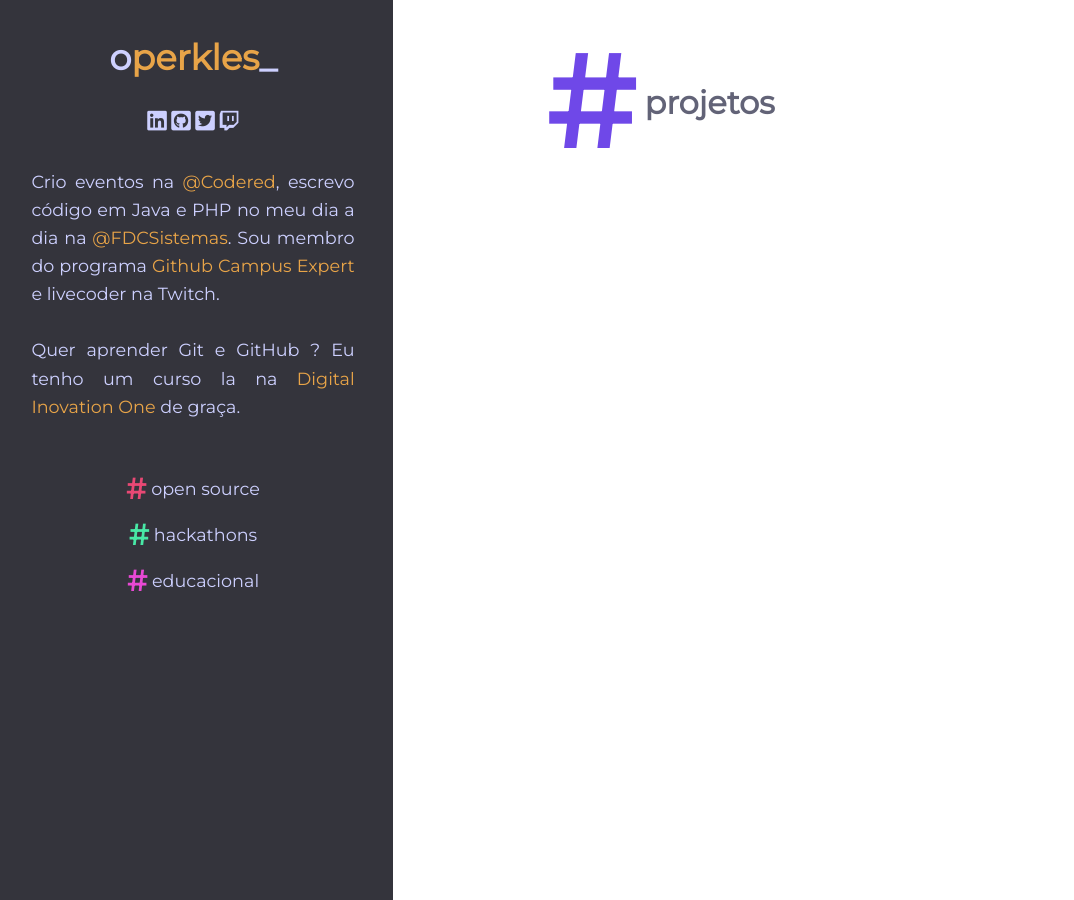
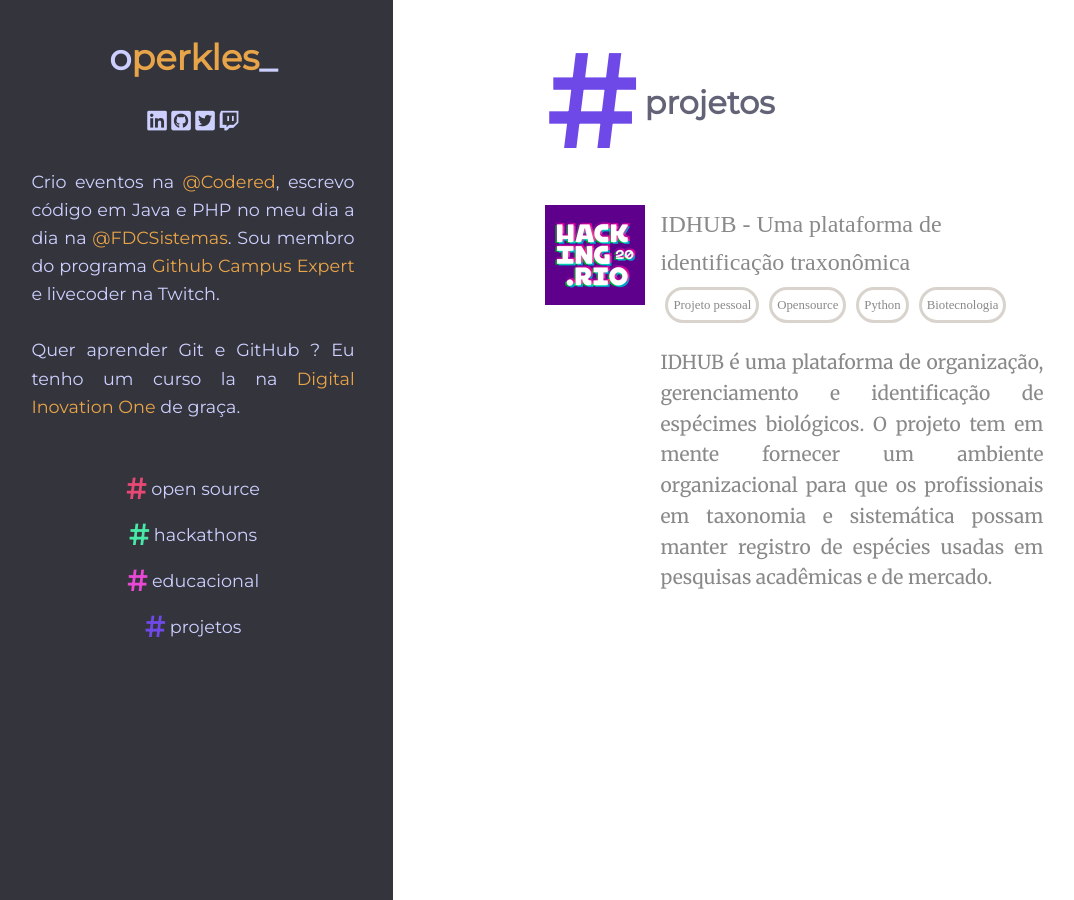
Before and after one commit to Perkles/perkles.github.io, a Jekyll site: the page built from projetos.html, in a window 1280 px wide. Shown: the whole page, without its empty margins (7-1081 px from the left). Built offline with Jekyll 4.4.1, drawn with Linux system fonts in a browser that asks for light colours; nearby versions of some CDN libraries.

Commit message:
Adiciona estruturas basicas da pagina projeto

```diff
--- a/_layouts/default.html
+++ b/_layouts/default.html
@@ -51,7 +51,7 @@
                 <a href="{{ link.link | relative_url }} /educacional" class="nav-btn">
                     <span class="buttons-hashtag" id="magenta">#</span> educacional
                 </a>
-                <a class="soon" href="{{ link.link | relative_url }} /projetos" class="nav-btn">
+                <a href="{{ link.link | relative_url }} /projetos" class="nav-btn">
                     <span class="buttons-hashtag" id="purple">#</span> projetos
                 </a>
             </div>
--- a/projetos.html
+++ b/projetos.html
@@ -8,4 +8,30 @@
         <span class="page-title-hashtag" id="purple">#</span> projetos
     </div>
 
+    <div class="hackathon-container">
+        <div class="hackathon-image">
+            <img src="assets/images/hackathons/hackingrio.png" alt="">
+        </div>
+        <div class="hackathon-header-content">
+            <div class="hackathon-header-title">IDHUB - Uma plataforma de identificação traxonômica</div>
+            <div class="hackathon-tag-container">
+                <div class="hackathon-tag">Projeto pessoal</div>
+                <div class="hackathon-tag">Opensource</div>
+                <div class="hackathon-tag">Python</div>
+                <div class="hackathon-tag">Biotecnologia</div>
+            </div>
+            <div class="hackathon-header-short-description">
+                <p>
+                    IDHUB é uma plataforma de organização, gerenciamento e identificação de espécimes biológicos.
+                    O projeto tem em mente fornecer um ambiente organizacional para que os profissionais em
+                    taxonomia e sistemática possam manter registro de espécies usadas em pesquisas acadêmicas
+                    e de mercado.
+                </p>
+            </div>
+            <div class="milestones">
+
+            </div>
+        </div>
+    </div>
+
 </div>
```
